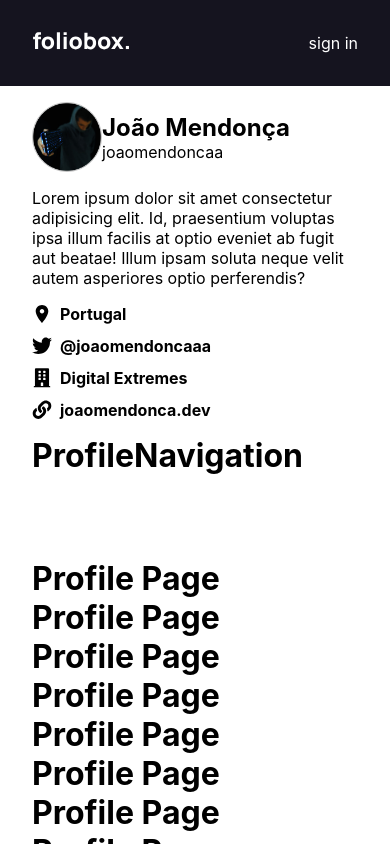
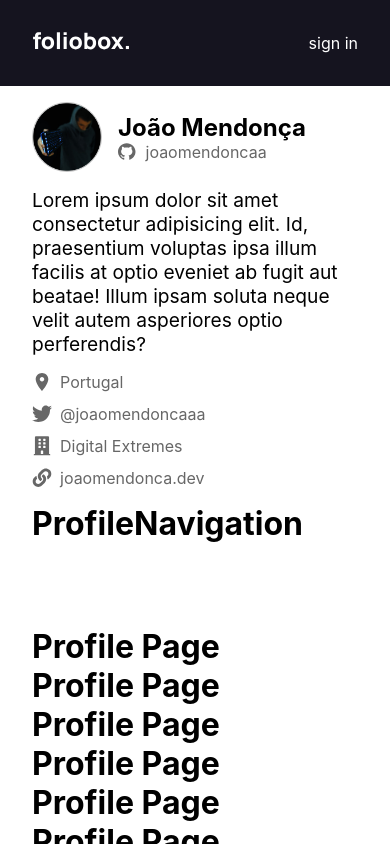
Before and after one commit to joaomendoncaa/foliobox-frontend, a Next.js app: page /profile in a window 390 px wide. Shown: the top 844 px of the page. Built offline with nearby package versions, Linux system fonts and the light colour scheme.

Commit message:
MobileProfileInfo Component

```diff
--- a/components/ProfileInfo/index.js
+++ b/components/ProfileInfo/index.js
@@ -20,7 +20,12 @@ export default function ProfileInfo({ userData }) {
             </ProfileImageWrapper>
             <UsernameWrapper>
                 <h1>{userData.username}</h1>
-                <span>{userData.userSlug}</span>
+                <span>
+                    <svg width="27" height="26" viewBox="0 0 27 26" fill="none" xmlns="http://www.w3.org/2000/svg">
+                        <path d="M13.5015 1.0869e-06C6.04189 -0.00290148 0 5.80804 0 12.9803C0 18.6519 3.77958 23.4731 9.04324 25.2436C9.7521 25.4149 9.6435 24.9301 9.6435 24.5993V22.3498C5.55022 22.8113 5.38431 20.2048 5.10982 19.7694C4.5548 18.858 3.24265 18.6258 3.63479 18.1904C4.56686 17.7289 5.51704 18.3065 6.61803 19.871C7.41437 21.0059 8.96782 20.8143 9.75511 20.6256C9.92705 19.9435 10.2951 19.334 10.8018 18.8609C6.56072 18.1294 4.7931 15.639 4.7931 12.6784C4.7931 11.2416 5.28477 9.92097 6.25003 8.85573C5.63468 7.09968 6.30734 5.59615 6.39783 5.37265C8.15037 5.22172 9.97229 6.58012 10.1141 6.68752C11.1095 6.42919 12.2467 6.29277 13.5196 6.29277C14.7986 6.29277 15.9388 6.43499 16.9432 6.69622C17.2841 6.4466 18.9733 5.27977 20.6022 5.422C20.6896 5.64549 21.3472 7.11419 20.7681 8.84702C21.7454 9.91517 22.2431 11.2474 22.2431 12.6871C22.2431 15.6535 20.4634 18.1468 16.2103 18.8667C16.5746 19.2114 16.8638 19.6226 17.0611 20.0761C17.2585 20.5296 17.3599 21.0164 17.3595 21.508V24.7734C17.3836 25.0346 17.3595 25.293 17.812 25.293C23.1541 23.5601 27 18.7041 27 12.9832C27 5.80804 20.9551 1.0869e-06 13.5015 1.0869e-06Z" fill="white" />
+                    </svg>
+                    {userData.userSlug}
+                </span>
             </UsernameWrapper>
             <UserDescription>
                 {userData.userDescription}
--- a/components/ProfileInfo/styles.js
+++ b/components/ProfileInfo/styles.js
@@ -8,7 +8,7 @@ export const Container = styled.div`
         "userimage username" auto
         "userdesc userdesc" auto
         "userlinks userlinks" auto
-        / 1fr 4fr;
+        / auto 1fr;
 
     align-items: center;
 `
@@ -40,13 +40,34 @@ export const UsernameWrapper = styled.div`
 
     justify-content: center;
 
+    padding-left: 1rem;
+
     h1 {
         font-size: 1.5rem;
+    }
+
+    span {
+        display: flex;
+        align-items: center;
+        color: var(--text-secondary-light);
+        font-weight: thin;
+
+        svg {
+            width: 17.5px;
+            height: 17.5px;
+            margin-right: 10px;
+
+            path {
+                fill: var(--text-secondary-light);
+            }
+        }
     }
 `
 
 export const UserDescription = styled.div`
     grid-area: userdesc;
+
+    font-size: 1.2rem;
 
     margin: 1rem 0;
 `
--- a/components/ProfileInfoUserLink/styles.js
+++ b/components/ProfileInfoUserLink/styles.js
@@ -24,7 +24,7 @@ export const IconWrapper = styled.div`
 
 
         * {
-            fill: black;
+            fill: var(--text-secondary-light);
         }
     }
 `
@@ -32,5 +32,7 @@ export const IconWrapper = styled.div`
 export const InfoSpan = styled.div`
     margin-left: .5rem;
 
-    font-weight: bold;
+    font-weight: thin;
+
+    color: var(--text-secondary-light);
 `
```
